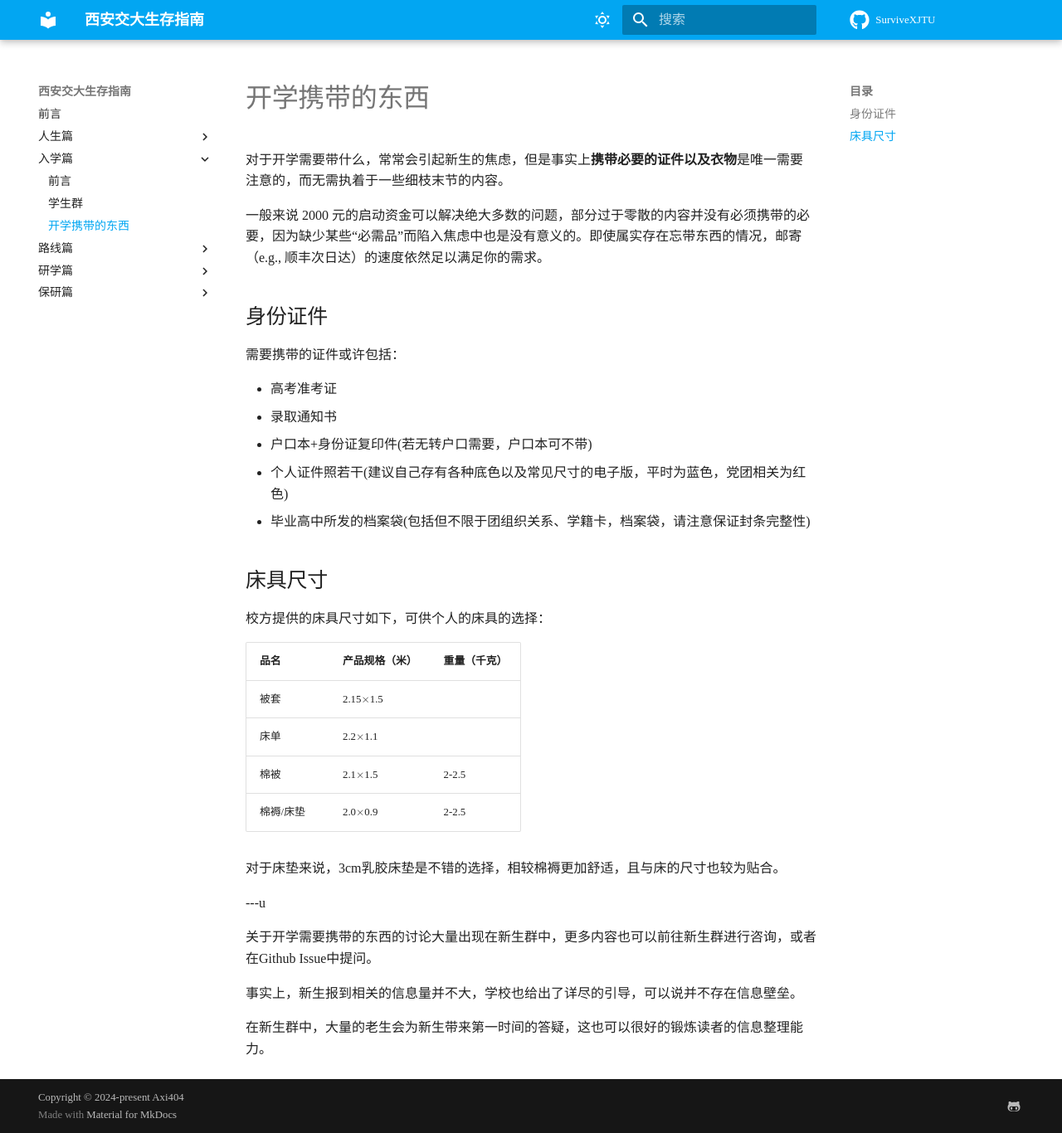
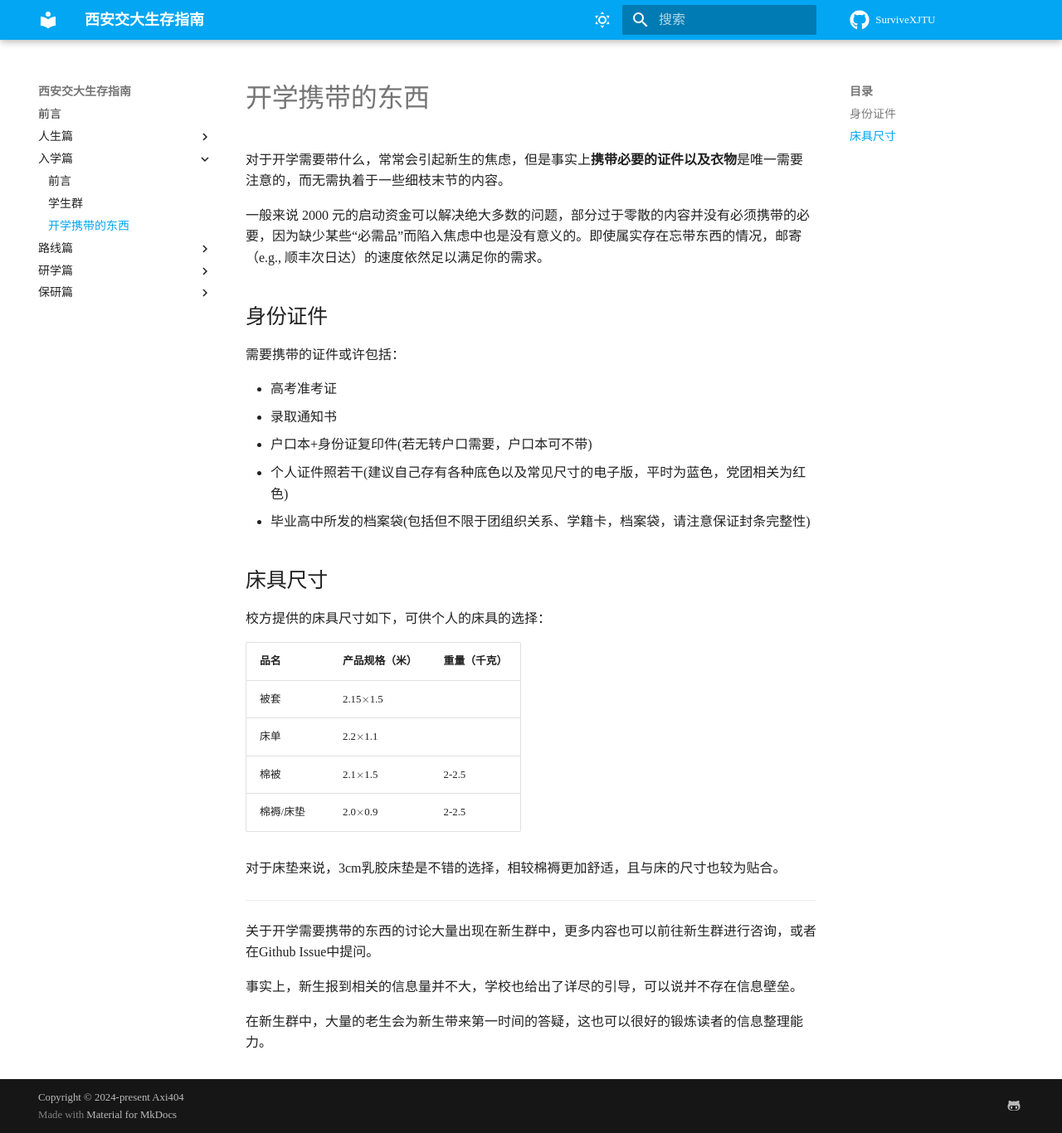
Before and after one commit to XiStudyGroup/SurviveXJTU, an MkDocs documentation site: the page built from docs/入学篇/开学携带的东西.md, in a window 1280 px wide and 1366 px high. Shown: the whole window at 83% size. Built offline with MkDocs 1.6.1 and Material for MkDocs 9.7.7, drawn with Linux system fonts in a browser that asks for light colours; some web fonts are replaced; comment, search, counter and statistics services are not loaded.

Commit message:
update school section 3

```diff
--- a/docs/入学篇/开学携带的东西.md
+++ b/docs/入学篇/开学携带的东西.md
@@ -27,7 +27,7 @@
 
 对于床垫来说，3cm乳胶床垫是不错的选择，相较棉褥更加舒适，且与床的尺寸也较为贴合。
 
----u
+---
 
 关于开学需要携带的东西的讨论大量出现在新生群中，更多内容也可以前往新生群进行咨询，或者在Github Issue中提问。
 
```
